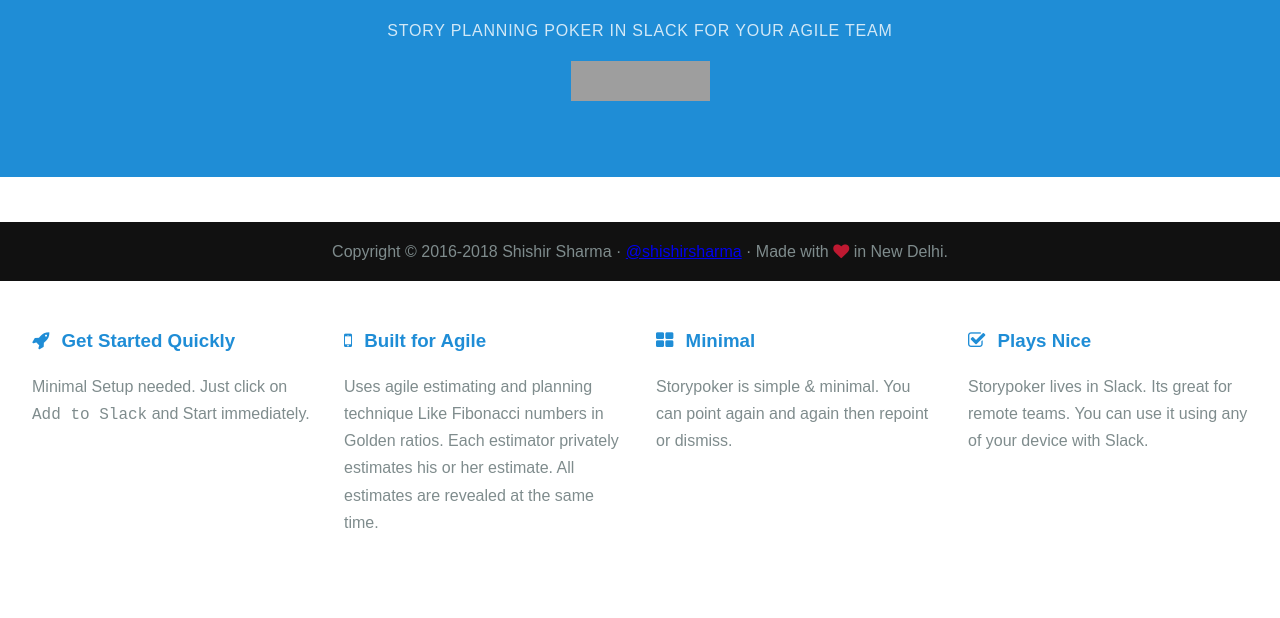
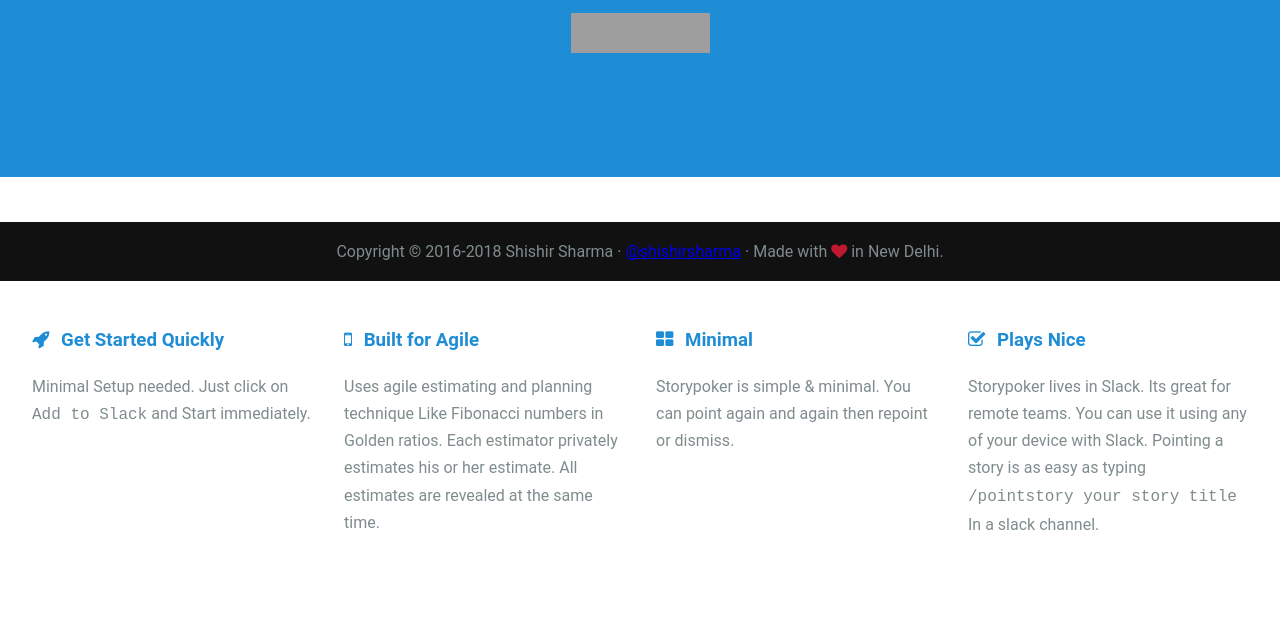
Before and after one commit to shishirsharma/storypokerbot, a website built with webpack: page src/index.html in a window 1280 px wide. Shown: the part 519-1137 px from the top of the page. Built offline with nearby package versions, Linux system fonts and the light colour scheme; grey boxes are pictures that could not be loaded; a script that the page names is missing.

Commit message:
Updated fonts

```diff
--- a/src/index.html
+++ b/src/index.html
@@ -12,6 +12,15 @@
         <meta property="og:url" content="https://storypokerbot.com/"/>
         <meta property="og:image" content="https://storypokerbot.com/images/laptop.png"/>
         <link rel="icon" type="image/png" href="https://storypokerbot.com/images/favicon.png">
+
+        <script src="https://ajax.googleapis.com/ajax/libs/webfont/1.6.26/webfont.js"></script>
+        <script>
+         WebFont.load({
+             google: {
+                 families: ['Karla', 'Montserrat', 'Roboto']
+             }
+         });
+        </script>
 
         <!-- Facebook Pixel Code -->
         <script>
@@ -75,7 +84,7 @@
 
         <div class="content-wrapper">
             <div class="content">
-                <h2 class="content-head is-center">Excepteur sint occaecat cupidatat.</h2>
+                <h2 class="content-head is-center">Storypoker makes it easy to point stories for your team.</h2>
 
                 <div class="pure-g">
                     <div class="l-box pure-u-1 pure-u-md-1-2 pure-u-lg-1-4">
@@ -112,7 +121,7 @@
                             Plays Nice
                         </h3>
                         <p>
-                            Storypoker lives in Slack. Its great for remote teams. You can use it using any of your device with Slack.
+                            Storypoker lives in Slack. Its great for remote teams. You can use it using any of your device with Slack. Pointing a story is as easy as typing <code>/pointstory your story title</code> In a slack channel.
                         </p>
                     </div>
                 </div>
--- a/src/styles/app.scss
+++ b/src/styles/app.scss
@@ -6,6 +6,22 @@
 @import "~purecss/build/grids-responsive-min";
 @import "./marketing";
 
+
+/*
+    When setting the primary font stack, apply it to the Pure grid units along
+    with `html`, `button`, `input`, `select`, and `textarea`. Pure Grids use
+    specific font stacks to ensure the greatest OS/browser compatibility.
+*/
+html, button, input, select, textarea,
+.pure-g [class *= "pure-u"] {
+    /* Set your content font stack here: */
+    font-family: 'Roboto',FreeSans,Arimo,"Droid Sans",Helvetica,Arial,sans-serif;
+}
+
+h1, h2, h3, h4, h5, h6 {
+    font-family: 'Montserrat','Roboto',FreeSans,Arimo,"Droid Sans",Helvetica,Arial,sans-serif;
+}
+
 img.splash-img {
     height: 10vh;
     width: auto;
```
Also changed, not shown: public/index.html (+11 -2 lines), public/styles/app.bundle.styles.css.
